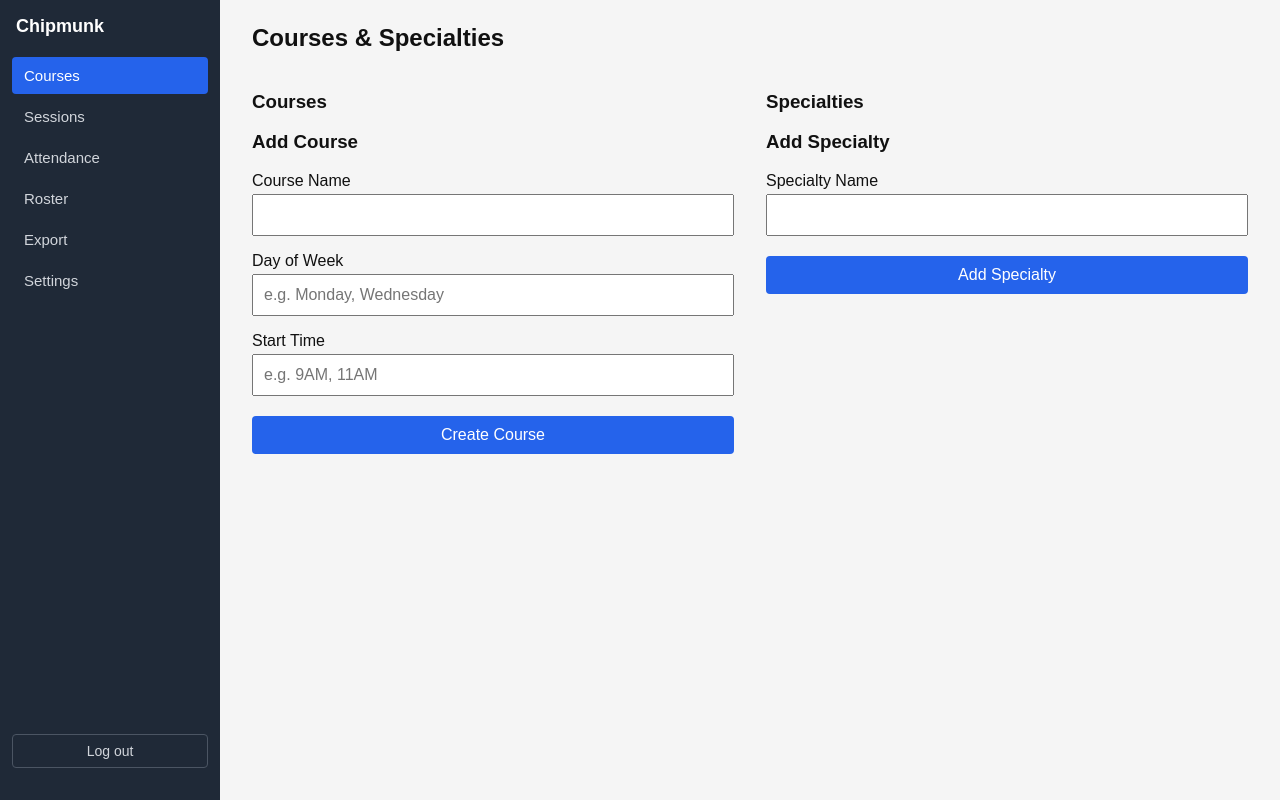
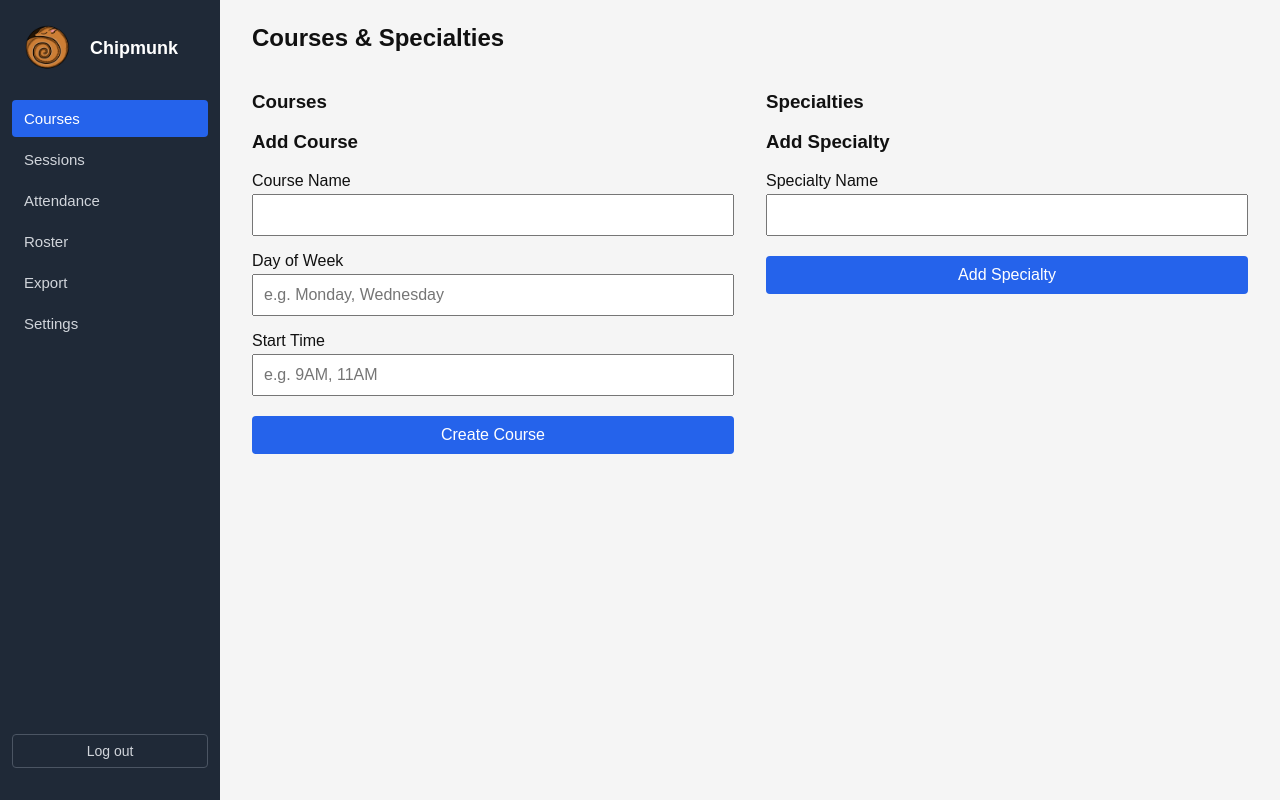
Before and after one commit to swissymissy/chipmunk, a plain HTML site: page cmd/frontend/index.html in a window 1280 px wide. Drawn offline with Linux system fonts and the light colour scheme; no server answers; sample sign-in values are in the browser's storage.

Commit message:
add: logo to frontend

```diff
--- a/cmd/frontend/css/dashboard.css
+++ b/cmd/frontend/css/dashboard.css
@@ -229,3 +229,18 @@ body {
 }
 .flag-card ul { margin: 0; padding-left: 20px; }
 .flag-card li { margin: 4px 0; font-size: 14px; }
+
+.sidebar .logo-header {
+    display: flex;
+    align-items: center;
+    gap: 10px;
+    margin: 0 4px 16px 4px;
+}
+.sidebar .logo-header h1 {
+    margin: 0;
+}
+.sidebar .logo {
+    width: 64px;
+    height: 64px;
+    object-fit: contain;
+}
--- a/cmd/frontend/css/style.css
+++ b/cmd/frontend/css/style.css
@@ -18,3 +18,14 @@ button {
     border-radius: 4px;
     cursor: pointer;
 }
+
+.logo-header {
+    display: flex;
+    align-items: center;
+    gap: 12px;
+}
+.logo {
+    width: 48px;
+    height: 48px;
+    border-radius: 50%;
+}
--- a/cmd/frontend/index.html
+++ b/cmd/frontend/index.html
@@ -4,6 +4,7 @@
     <meta charset="UTF-8">
     <meta name="viewport" content="width=device-width, initial-scale=1.0">
     <title>Chipmunk - Dashboard</title>
+    <link rel="icon" type="image/png" href="/images/chipmunk.png">
     <link rel="stylesheet" href="/css/style.css">
     <link rel="stylesheet" href="/css/dashboard.css">
     <script src="https://cdn.jsdelivr.net/gh/davidshimjs/qrcodejs/qrcode.min.js"></script>
@@ -12,7 +13,10 @@
 <div class="layout">
 
     <aside class="sidebar">
-        <h1>Chipmunk</h1>
+        <div class="logo-header">
+            <img src="/images/chipmunk.png" alt="Chipmunk logo" class="logo">
+            <h1>Chipmunk</h1>
+        </div>
         <button class="tab-btn active" onclick="showTab('courses', this)">Courses</button>
         <button class="tab-btn" onclick="showTab('session', this)">Sessions</button>
         <button class="tab-btn" onclick="showTab('attendance', this)">Attendance</button>
```
Also changed, not shown: cmd/frontend/checkin.html (+5 -1 lines), cmd/frontend/prof_login.html (+5 -1 lines), cmd/frontend/register.html (+5 -1 lines), cmd/frontend/images/chipmunk.png (added).
